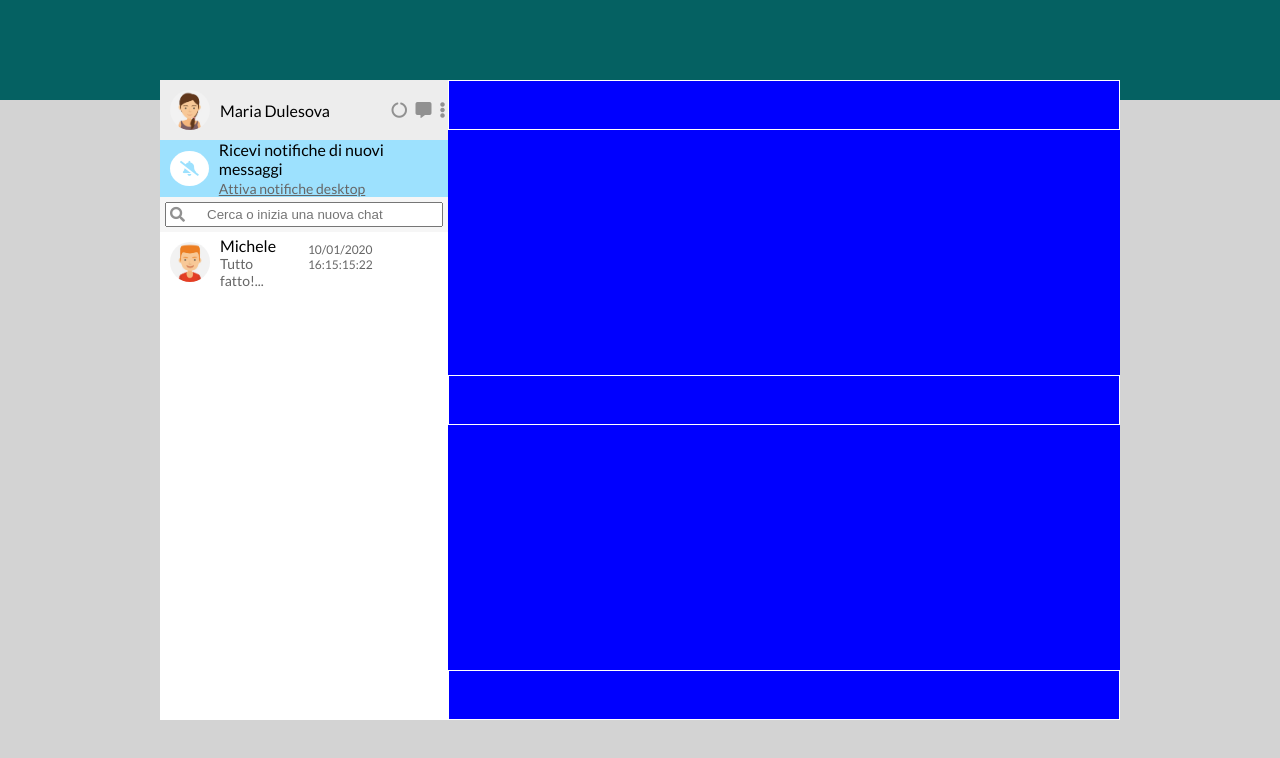
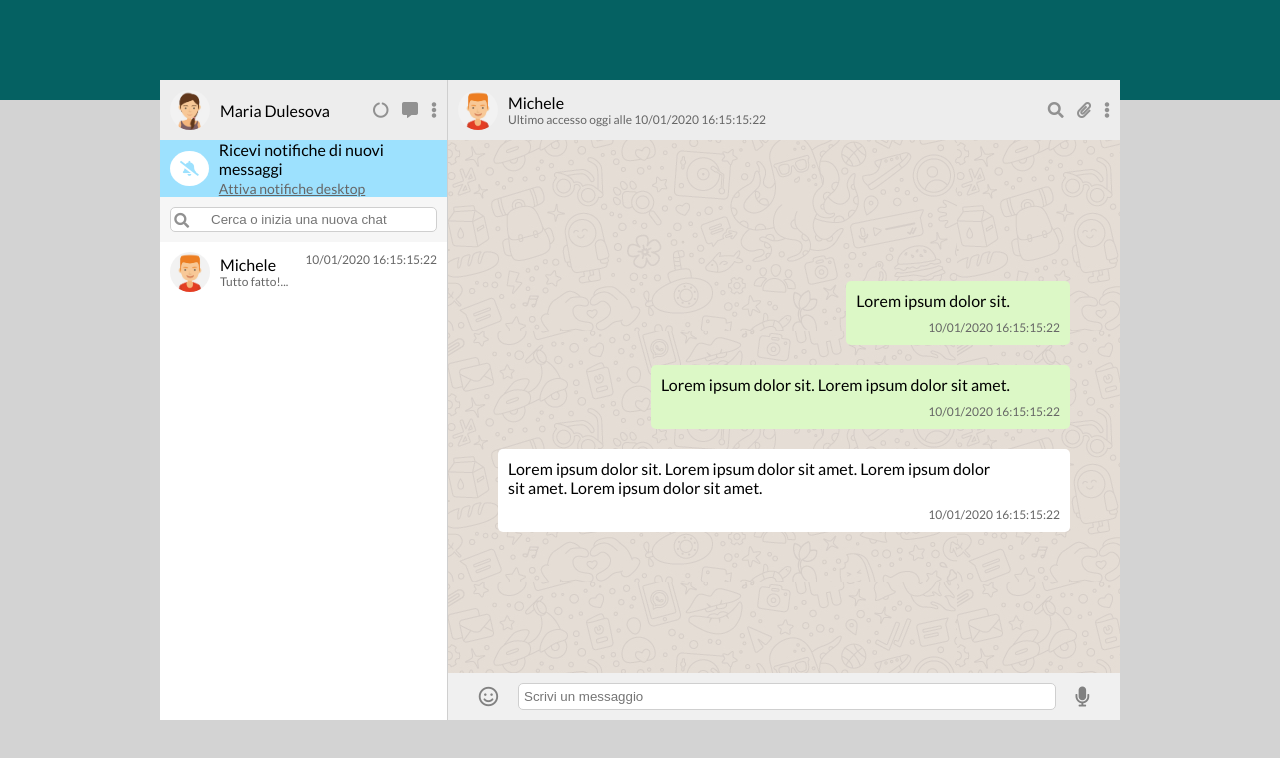
Before and after one commit to mariaDulesova/vue-boolzapp, a plain HTML site: page index.html in a window 1280 px wide. Drawn offline with Linux system fonts and the light colour scheme.

Commit message:
full html lay-out

```diff
--- a/css/style.css
+++ b/css/style.css
@@ -17,6 +17,7 @@ body{
 }
 .text-x-small {
     font-size:12px;
+    color:#666666;
 }
 .text-underline {
     text-decoration: underline;
@@ -58,9 +59,12 @@ body{
     flex-direction: column;
     width:30%;
     height:100%;
+    border-right: 1px solid #cfcfcf;
 }
 
-.menu-contacts>div {
+.menu-contacts>div,
+.top-user,
+.write-message{
     width: 100%;
 }
 
@@ -68,19 +72,14 @@ body{
     display:flex;
     flex-direction:column;
     justify-content: space-between;
-    background-color: blue;           /*<--- DEBUG!!!!!!*/
+    background-image: url(../img/mine.jpg);
     width:70%;
     height:100%;
 }
 
-.messages>div {
-    width: 100%;
-    border: 1px solid white;  /*<--- DEBUG!!!!!!*/
-    height: 50px;               /*<--- DEBUG!!!!!!*/
-}
 
 /* Images */
-.main-user img,
+.top-user img,
 .contact-name-img img {
     width: 60px;
     padding:10px;
@@ -93,19 +92,19 @@ body{
 
 
 /* Menu contacts*/
-.main-user {
+.top-user {
     display: flex;
     justify-content: space-between;
     align-items: center;
     background-color:#EDEDED;
 }
 
-.main-user-picture-name {
+.top-user-picture-name {
     display:flex;
     align-items: center;
 }
-.main-user-activities .fas {
-    padding: 2.5px;
+.top-user-activities>.fas {
+    padding: 5px 10px 5px 0px;
     color:#919191;
 }
 .notifications {
@@ -131,22 +130,31 @@ body{
     background-color: #F6F6F6;
 }
 .input-search {
-    margin: 5px;
-    width: calc(100% - 10px);
+    margin: 10px;
+    width: calc(100% - 20px);
     height: 25px;
+    border-radius: 5px;
+    border: 1px solid #cfcfcf;
 
 }
-.fa-search{
+.contacts-search>.fa-search{
     position:absolute;
-    left:10px;
-    top: 10px;
+    left:5%;
+    top: 50%;
+    transform: translateY(-50%);
     font-size:15px;
     color: #919191;
+    -webkit-transform: translateY(-50%);
+    -moz-transform: translateY(-50%);
+    -ms-transform: translateY(-50%);
+    -o-transform: translateY(-50%);
 }
 .input-search::placeholder {
    padding-left:40px;
 }
-
+.contacts-list{
+    overflow: scroll;
+}
 .contact-name-img {
     display:flex;
     align-items:center;
@@ -155,7 +163,77 @@ body{
     display: flex;
     justify-content: space-between;
 }
+
+/* Section Messages*/
 .message-date {
     padding: 10px;
     color: #666666;
 }
+
+.received-messages {
+    overflow: scroll;
+}
+.write-message {
+    display:flex;
+    justify-content: center;
+    align-items:center;
+    background-color: #F0F0F0;
+}
+
+.write-message>input {
+    width: 80%;
+    margin: 10px 0;
+    padding: 5px;
+    border-radius: 5px;
+    border: 1px solid #cfcfcf;
+    -webkit-border-radius: 5px;
+    -moz-border-radius: 5px;
+    -ms-border-radius: 5px;
+    -o-border-radius: 5px;
+}
+
+.write-message>i {
+    margin:  0 20px;
+    color: #818181;
+    font-size: 20px;
+}
+
+
+.send-messages-right{
+    display:flex;
+    justify-content: flex-end;
+}
+.received-messages-left{
+    display:flex;
+    justify-content: flex-start;
+}
+.background-green,
+.background-white {
+    max-width: calc(100% - 100px);
+    margin: 10px 50px;
+    padding: 10px;
+    border-radius: 5px;
+    -webkit-border-radius: 5px;
+    -moz-border-radius: 5px;
+    -ms-border-radius: 5px;
+    -o-border-radius: 5px;
+}
+
+
+.background-green {
+    background-color: #DCF8C6;
+    text-align: right;
+}
+.background-green>p,
+.background-white>p {
+    padding-right: 50px;
+}
+.background-white {
+    background-color: #FFFFFF;
+    text-align: left;
+}
+
+.text-align-right {
+    margin-top: 10px;
+    text-align: right;
+}
--- a/index.html
+++ b/index.html
@@ -23,17 +23,16 @@
                 <div class="wrap">
                     <!-- Menu Contacts -->
                     <section class="menu-contacts">
-                        <div class="main-user">
-                            <div class="main-user-picture-name">
+                        <div class="top-user">
+                            <div class="top-user-picture-name">
                                 <img src="img/avatar_io.jpg" alt="User">
                                 <p>Maria Dulesova</p>
                             </div>
-                            <div class="main-user-activities">
+                            <div class="top-user-activities">
                                 <i class="fas fa-circle-notch"></i>
                                 <i class="fas fa-comment-alt"></i>
                                 <i class="fas fa-ellipsis-v"></i>
                             </div>
-
                         </div>
                         <div class="notifications">
                             <i class="fas fa-bell-slash"></i>
@@ -41,12 +40,10 @@
                                 <p>Ricevi notifiche di nuovi messaggi</p>
                                 <a href="" class="text-small text-underline">Attiva notifiche desktop</a>
                             </div>
-
                         </div>
                         <div class="contacts-search">
                             <input type="text" placeholder="Cerca o inizia una nuova chat"class="input-search" >
                             <i class="fas fa-search"></i>
-
                         </div>
                         <div class="contacts-list">
                             <ul>
@@ -55,7 +52,7 @@
                                         <img src="img/avatar_1.jpg" alt="">
                                         <div>
                                             <p>Michele</p>
-                                            <p class="text-small">Tutto fatto!...</p>
+                                            <p class="text-x-small">Tutto fatto!...</p>
                                         </div>
                                     </div>
                                     <div class="message-date">
@@ -63,27 +60,60 @@
                                     </div>
                                 </li>
                             </ul>
-
                         </div>
-
                     </section>
                     <!-- /Menu Contacts -->
 
                     <!-- Messages -->
                     <section class="messages">
-
                         <!-- Header - Contact -->
-                        <div class="contact-details">
-
+                        <div class="top-user">
+                            <div class="top-user-picture-name">
+                                <img src="img/avatar_1.jpg" alt="User">
+                                <div>
+                                    <p> Michele</p>
+                                    <p class="text-x-small">Ultimo accesso oggi alle 10/01/2020 16:15:15:22 </p>
+                                </div>
+                            </div>
+                            <div class="top-user-activities">
+                                <i class="fas fa-search"></i>
+                                <i class="fas fa-paperclip"></i>
+                                <i class="fas fa-ellipsis-v"></i>
+                            </div>
                         </div>
                         <!-- /Header - Contact -->
+                        <div class="received-messages">
+                            <div class="send-messages-right ">
+                                <span class="background-green">
+                                    <p>Lorem ipsum dolor sit. </p>
+                                    <div class="text-align-right">
+                                        <p class="text-x-small">10/01/2020 16:15:15:22 </p>
+                                    </div>
+                                </span>
 
-                        <div class="received-messages">
+                            </div>
+                            <div class="send-messages-right ">
+                                <span class="background-green">
+                                    <p>Lorem ipsum dolor sit. Lorem ipsum dolor sit amet. </p>
+                                    <div class="text-align-right">
+                                        <p class="text-x-small">10/01/2020 16:15:15:22 </p>
+                                    </div>
 
+                                </span>
+                            </div>
+                            <div class="received-messages-left ">
+                                <span class="background-white">
+                                    <p>Lorem ipsum dolor sit. Lorem ipsum dolor sit amet. Lorem ipsum dolor sit amet. Lorem ipsum dolor sit amet. </p>
+                                    <div class="text-align-right">
+                                        <p class="text-x-small">10/01/2020 16:15:15:22 </p>
+                                    </div>
+                                </span>
+                            </div>
                         </div>
-
                         <div class="write-message">
-
+                            <i class="far fa-smile"></i>
+                            <input type="text" placeholder = "Scrivi un messaggio">
+                            <i class="fas fa-microphone"></i>
                         </div>
                     </section>
                     <!-- /Messages -->
```
